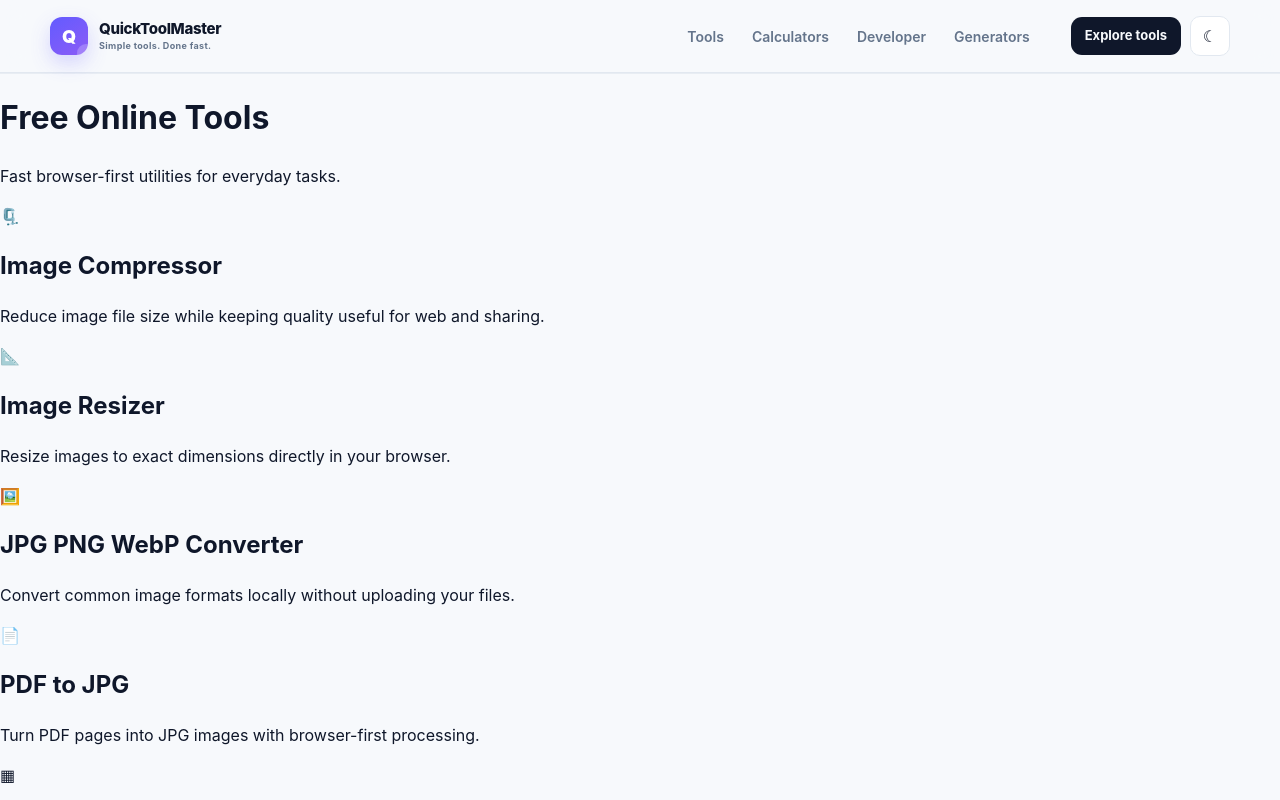
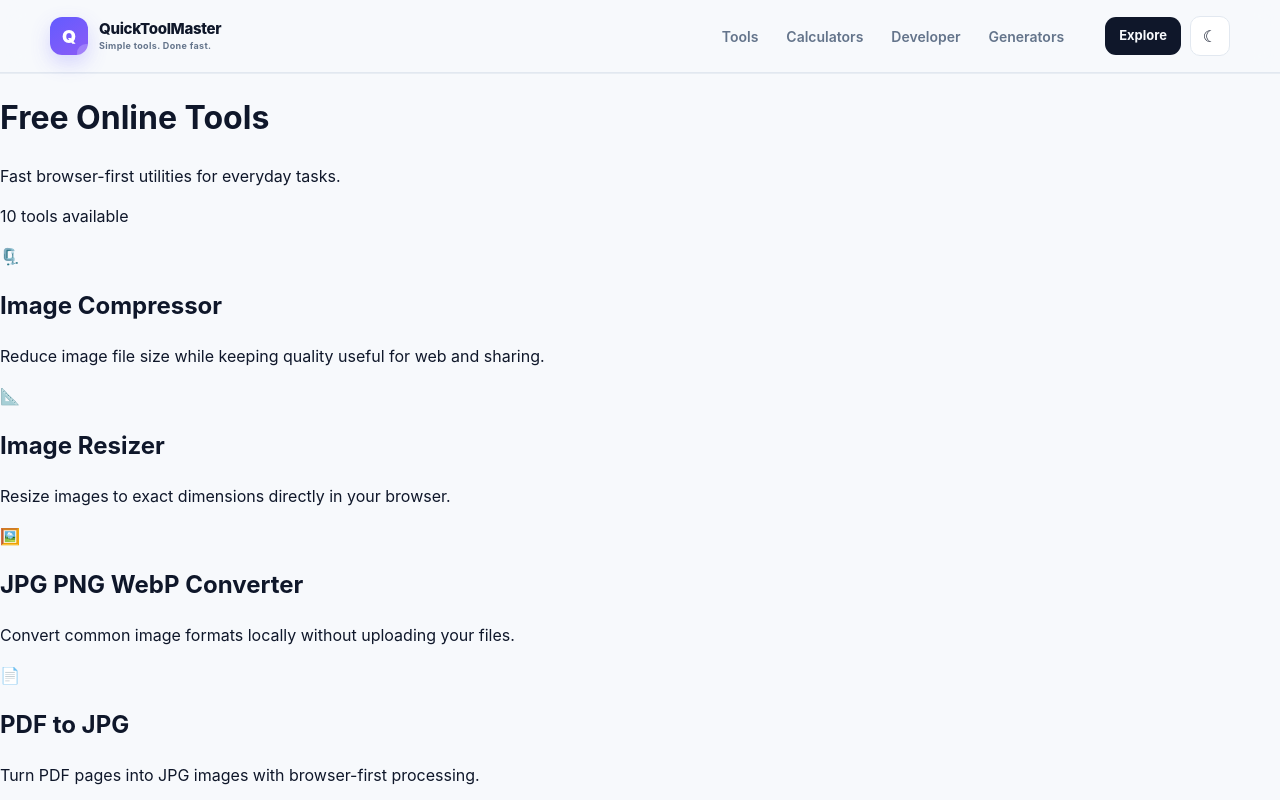
Before and after one commit to gulsheransari00143-dot/Quick-Tool-Master-, a Next.js app: page /tools in a window 1280 px wide. Shown: the top 800 px of the page. Built offline with nearby package versions, Linux system fonts and the light colour scheme.

Commit message:
fix tool search flow

```diff
--- a/src/app/tools/page.tsx
+++ b/src/app/tools/page.tsx
@@ -1,5 +1,5 @@
-import Link from "next/link";
-import { toolRegistry } from "@/lib/tools/registry";
+import { Suspense } from "react";
+import SearchableTools from "@/components/SearchableTools";
 
 export const metadata = {
   title: "Free Online Tools | QuickToolMaster",
@@ -11,14 +11,10 @@ export default function ToolsPage() {
     <main className="mx-auto max-w-6xl px-4 py-12">
       <h1 className="text-4xl font-bold tracking-tight">Free Online Tools</h1>
       <p className="mt-3 max-w-2xl text-[var(--muted)]">Fast browser-first utilities for everyday tasks.</p>
-      <div className="mt-8 grid gap-4 sm:grid-cols-2 lg:grid-cols-3">
-        {toolRegistry.map((tool) => (
-          <Link key={tool.slug} href={`/tools/${tool.slug}`} className="rounded-2xl border border-[var(--border)] bg-[var(--surface)] p-5 hover:-translate-y-0.5">
-            <span className="text-2xl">{tool.icon}</span>
-            <h2 className="mt-3 font-semibold">{tool.name}</h2>
-            <p className="mt-2 text-sm text-[var(--muted)]">{tool.description}</p>
-          </Link>
-        ))}
+      <div className="mt-8">
+        <Suspense fallback={<div className="rounded-2xl border border-[var(--border)] bg-[var(--surface)] p-8 text-center text-sm text-[var(--muted)]">Loading tools…</div>}>
+          <SearchableTools />
+        </Suspense>
       </div>
     </main>
   );
--- a/src/components/Header.tsx
+++ b/src/components/Header.tsx
@@ -16,7 +16,7 @@ export default function Header() {
           <Link href="/tools">Tools</Link><Link href="/calculators">Calculators</Link>
           <Link href="/developer">Developer</Link><Link href="/generators">Generators</Link>
         </nav>
-        <div className="header-actions"><Link className="header-cta" href="/tools">Explore tools</Link><ThemeToggle />
+        <div className="header-actions"><Link className="header-cta" href="/tools">Explore</Link><ThemeToggle />
           <button className="menu-button" type="button" aria-expanded={open} aria-controls="mobile-nav" onClick={() => setOpen(!open)}>Menu</button>
         </div>
       </div>
--- /dev/null
+++ b/src/components/SearchableTools.tsx
@@ -0,0 +1,42 @@
+"use client";
+
+import Link from "next/link";
+import { useSearchParams } from "next/navigation";
+import { searchTools } from "@/lib/tools/search";
+import { toolRegistry } from "@/lib/tools/registry";
+
+export default function SearchableTools() {
+  const searchParams = useSearchParams();
+  const query = searchParams.get("q") ?? "";
+  const results = searchTools(toolRegistry, query);
+
+  return (
+    <>
+      <div className="mb-6 flex items-center justify-between gap-4">
+        <p className="text-sm text-[var(--muted)]" aria-live="polite">
+          {query ? `${results.length} tool${results.length === 1 ? "" : "s"} found for “${query}”` : `${results.length} tools available`}
+        </p>
+        {query && <Link href="/tools" className="text-sm font-semibold text-[var(--accent)] hover:underline">Clear search</Link>}
+      </div>
+
+      {results.length > 0 ? (
+        <div className="grid gap-4 sm:grid-cols-2 lg:grid-cols-3">
+          {results.map((tool) => (
+            <Link key={tool.slug} href={`/tools/${tool.slug}`} className="rounded-2xl border border-[var(--border)] bg-[var(--surface)] p-5 transition hover:-translate-y-0.5">
+              <span className="text-2xl" aria-hidden="true">{tool.icon}</span>
+              <h2 className="mt-3 font-semibold">{tool.name}</h2>
+              <p className="mt-2 text-sm text-[var(--muted)]">{tool.description}</p>
+            </Link>
+          ))}
+        </div>
+      ) : (
+        <div className="rounded-2xl border border-[var(--border)] bg-[var(--surface)] p-8 text-center">
+          <div className="text-3xl" aria-hidden="true">⌕</div>
+          <h2 className="mt-3 text-xl font-semibold">No tools found</h2>
+          <p className="mt-2 text-sm text-[var(--muted)]">Try a different name, category, or keyword.</p>
+          <Link href="/tools" className="mt-5 inline-flex rounded-xl bg-[var(--accent)] px-4 py-2 text-sm font-semibold text-white">Show all tools</Link>
+        </div>
+      )}
+    </>
+  );
+}
```
Also changed, not shown: src/components/SearchInput.tsx (+23 -3 lines).
